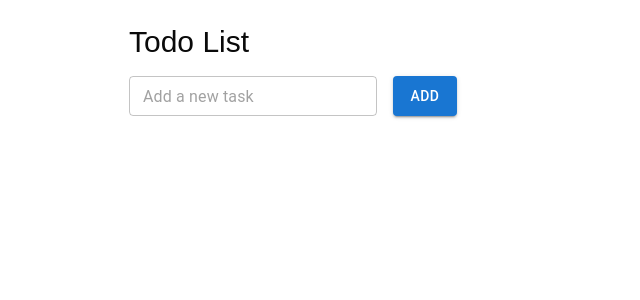
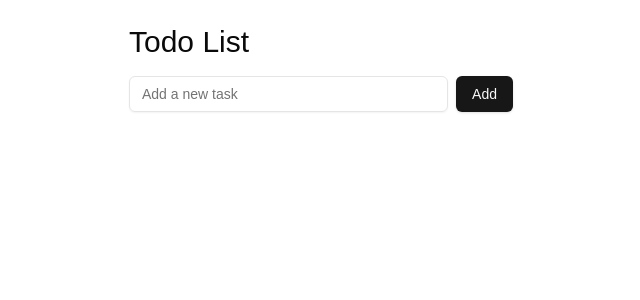
Before and after one commit to TeppeiNishi/my-app, a Next.js app: page /todo in a window 1280 px wide. Shown: the top 300 px of the page, without its empty margins (247-887 px from the left). Built offline with nearby package versions, Linux system fonts and the light colour scheme.

Commit message:
no message

```diff
--- /dev/null
+++ b/components/ui/button.tsx
@@ -0,0 +1,57 @@
+import * as React from "react"
+import { Slot } from "@radix-ui/react-slot"
+import { cva, type VariantProps } from "class-variance-authority"
+
+import { cn } from "@/lib/utils"
+
+const buttonVariants = cva(
+  "inline-flex items-center justify-center gap-2 whitespace-nowrap rounded-md text-sm font-medium transition-colors focus-visible:outline-none focus-visible:ring-1 focus-visible:ring-ring disabled:pointer-events-none disabled:opacity-50 [&_svg]:pointer-events-none [&_svg]:size-4 [&_svg]:shrink-0",
+  {
+    variants: {
+      variant: {
+        default:
+          "bg-primary text-primary-foreground shadow hover:bg-primary/90",
+        destructive:
+          "bg-destructive text-destructive-foreground shadow-sm hover:bg-destructive/90",
+        outline:
+          "border border-input bg-background shadow-sm hover:bg-accent hover:text-accent-foreground",
+        secondary:
+          "bg-secondary text-secondary-foreground shadow-sm hover:bg-secondary/80",
+        ghost: "hover:bg-accent hover:text-accent-foreground",
+        link: "text-primary underline-offset-4 hover:underline",
+      },
+      size: {
+        default: "h-9 px-4 py-2",
+        sm: "h-8 rounded-md px-3 text-xs",
+        lg: "h-10 rounded-md px-8",
+        icon: "h-9 w-9",
+      },
+    },
+    defaultVariants: {
+      variant: "default",
+      size: "default",
+    },
+  }
+)
+
+export interface ButtonProps
+  extends React.ButtonHTMLAttributes<HTMLButtonElement>,
+    VariantProps<typeof buttonVariants> {
+  asChild?: boolean
+}
+
+const Button = React.forwardRef<HTMLButtonElement, ButtonProps>(
+  ({ className, variant, size, asChild = false, ...props }, ref) => {
+    const Comp = asChild ? Slot : "button"
+    return (
+      <Comp
+        className={cn(buttonVariants({ variant, size, className }))}
+        ref={ref}
+        {...props}
+      />
+    )
+  }
+)
+Button.displayName = "Button"
+
+export { Button, buttonVariants }
--- /dev/null
+++ b/components/ui/input.tsx
@@ -0,0 +1,25 @@
+import * as React from "react"
+
+import { cn } from "@/lib/utils"
+
+export interface InputProps
+  extends React.InputHTMLAttributes<HTMLInputElement> {}
+
+const Input = React.forwardRef<HTMLInputElement, InputProps>(
+  ({ className, type, ...props }, ref) => {
+    return (
+      <input
+        type={type}
+        className={cn(
+          "flex h-9 w-full rounded-md border border-input bg-transparent px-3 py-1 text-sm shadow-sm transition-colors file:border-0 file:bg-transparent file:text-sm file:font-medium file:text-foreground placeholder:text-muted-foreground focus-visible:outline-none focus-visible:ring-1 focus-visible:ring-ring disabled:cursor-not-allowed disabled:opacity-50",
+          className
+        )}
+        ref={ref}
+        {...props}
+      />
+    )
+  }
+)
+Input.displayName = "Input"
+
+export { Input }
--- a/features/todo/views/TodoView.tsx
+++ b/features/todo/views/TodoView.tsx
@@ -1,10 +1,12 @@
 "use client";
 
 import { useState } from "react";
-import { Button, List, TextField } from "@mui/material";
+import { List } from "@mui/material";
 import { TodoItem } from "../components/TodoItem";
 import { setTodoList } from "@/lib/features/todo/todoSlice";
 import { useAppDispatch, useAppSelector } from "@/lib/hooks";
+import { Input } from "@/components/ui/input";
+import { Button } from "@/components/ui/button";
 
 export function TodoView() {
   const [newTodo, setNewTodo] = useState("");
@@ -46,16 +48,13 @@
     <div className="flex flex-col gap-4 p-6 max-w-xl mx-auto">
       <h1 className="text-3xl">Todo List</h1>
 
-      <div className="flex flex-row gap-4">
-        <TextField
+      <div className="flex w-full max-w-sm items-center space-x-2">
+        <Input
           value={newTodo}
           placeholder="Add a new task"
-          size="small"
           onChange={(e) => setNewTodo(e.target.value)}
         />
-        <Button variant="contained" onClick={handleAddTodo}>
-          Add
-        </Button>
+        <Button onClick={handleAddTodo}>Add</Button>
       </div>
 
       <List>
--- a/package.json
+++ b/package.json
@@ -13,6 +13,7 @@
     "@emotion/styled": "^11.13.0",
     "@mui/material": "^6.1.5",
     "@radix-ui/react-icons": "^1.3.1",
+    "@radix-ui/react-slot": "^1.1.0",
     "@reduxjs/toolkit": "^2.3.0",
     "class-variance-authority": "^0.7.0",
     "clsx": "^2.1.1",
```
Also changed, not shown: 1 other file (tests, documents, lock files or other folders).
